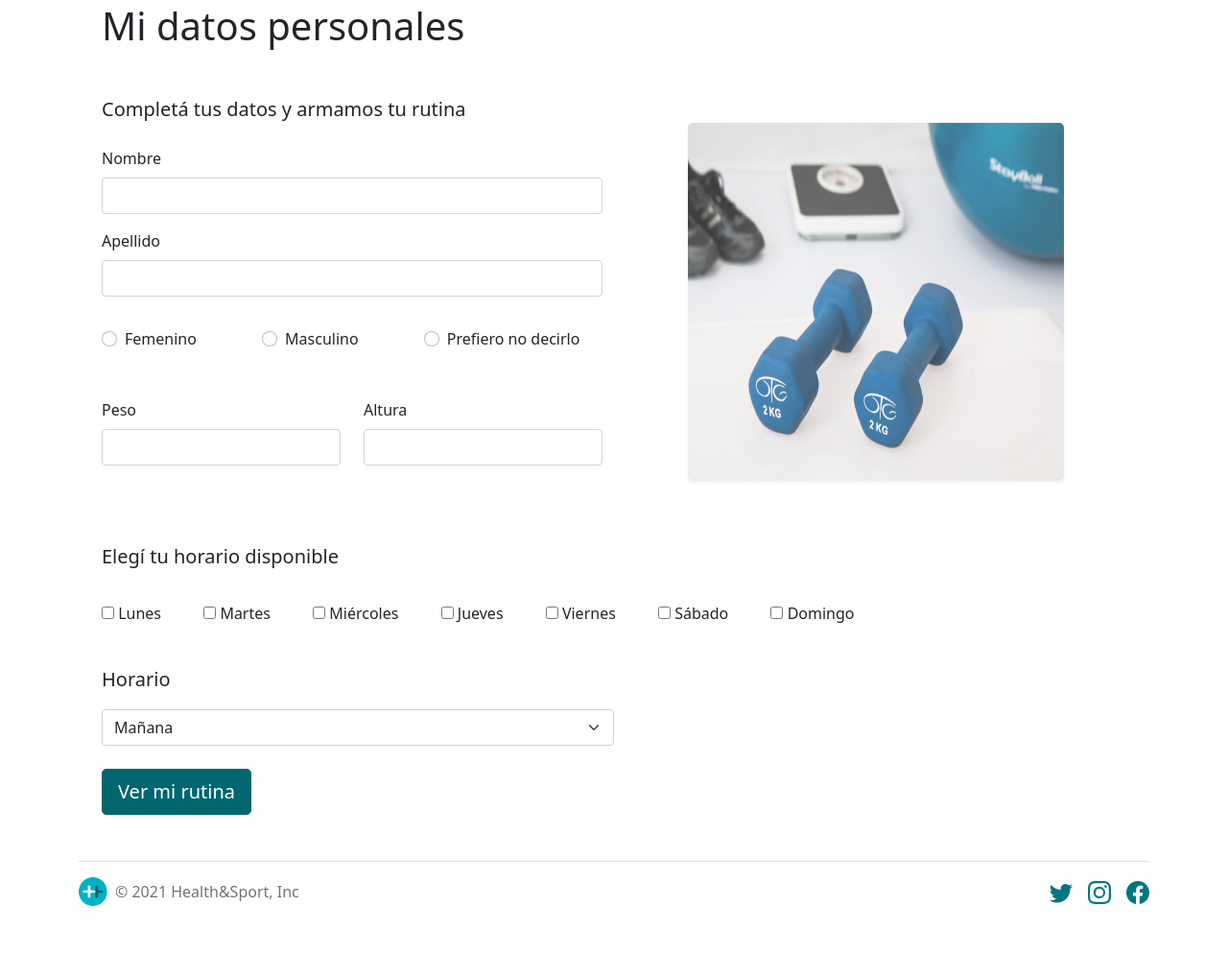
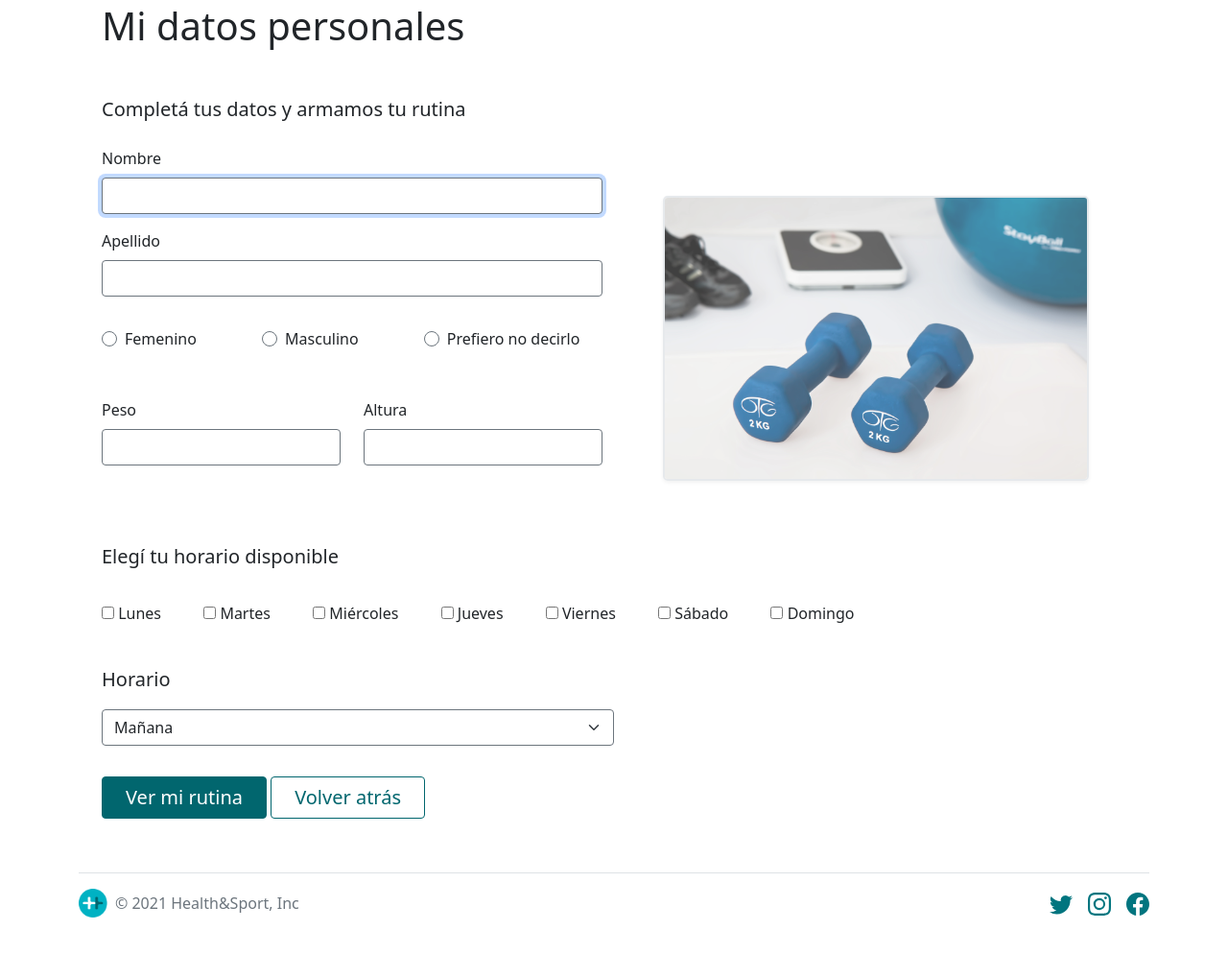
Before and after one commit to Sacorv/webFinalVeI, a plain HTML site: page form.html in a window 1280 px wide. Shown: the part 166-1160 px from the top of the page at 96% size. Drawn offline with Linux system fonts and the light colour scheme.

Commit message:
update form

```diff
--- a/form.html
+++ b/form.html
@@ -95,7 +95,7 @@
 
 	<main>
     <div class="container">
-      <section class="row p-4">
+      <section class="row row-cols-1 row-cols-md-2 row-1-colum p-4">
         <article class="col">
           <form action="#">
             <h1 class="mb-5">Mi datos personales</h1>
@@ -103,38 +103,38 @@
 
             <div class="mb-3">
               <label for="nombre" class="form-label">Nombre</label>
-              <input type="text" id="nombre" class="form-control">
+              <input type="text" id="nombre" class="form-control border border-secondary ip" autofocus style="outline:none">
             </div>
             <div class="mb-3">
               <label for="apellido" class="form-label">Apellido</label>
-              <input type="text" id="apellido" class="form-control">
+              <input type="text" id="apellido" class="form-control border border-secondary ip">
             </div>
             <div class="form-check form-check-inline mt-3 me-3 pe-5">
-              <input class="form-check-input" type="radio" name="inlineRadioOptions" id="inlineRadio1" value="option1">
+              <input class="form-check-input border border-secondary" type="radio" name="inlineRadioOptions" id="inlineRadio1" value="option1">
               <label class="form-check-label" for="inlineRadio1">Femenino</label>
             </div>
             <div class="form-check form-check-inline me-3 pe-5">
-              <input class="form-check-input" type="radio" name="inlineRadioOptions" id="inlineRadio2" value="option2">
+              <input class="form-check-input border border-secondary" type="radio" name="inlineRadioOptions" id="inlineRadio2" value="option2">
               <label class="form-check-label" for="inlineRadio2">Masculino</label>
             </div>
             <div class="form-check form-check-inline">
-              <input class="form-check-input" type="radio" name="inlineRadioOptions" id="inlineRadio3" value="option3">
+              <input class="form-check-input border border-secondary" type="radio" name="inlineRadioOptions" id="inlineRadio3" value="option3">
               <label class="form-check-label" for="inlineRadio3">Prefiero no decirlo</label>
             </div>
             <div class="row mt-5">
               <div class="col mb-3">
                 <label for="peso" class="form-label">Peso</label>
-                <input type="text" id="peso" class="form-control">
+                <input type="text" id="peso" class="form-control border border-secondary ip">
               </div>
               <div class="col mb-3">
                 <label for="altura" class="form-label">Altura</label>
-                <input type="text" id="altura" class="form-control">
+                <input type="text" id="altura" class="form-control border border-secondary ip">
               </div>
             </div>
           </form>
         </article>
-        <article class="col-6 align-items-end d-flex justify-content-center bg-image">
-          <img class="img-fluid w-75 h-75 p-6 opacity-75 rounded-3 shadow-sm mx-auto d-block" src="./img/img-form.jpg" alt="formulariologo">
+        <article class="col align-items-end d-flex justify-content-center bg-image">
+          <img class="opacity-75 rounded-3 shadow-sm mx-auto d-block border border-2 shadow-5-strong img-form" style="max-width: 85%" src="./img/img-form.jpg" alt="formulariologo">
         </article>
       </section>
 
@@ -143,7 +143,7 @@
           <fieldset>
             <p class="fs-5">Elegí tu horario disponible</p>
             <div class="mb-4 pb-3">
-              <div class="form-check form-check-inline mt-3 ms-0 ps-0">
+              <div class="form-check form-check-inline chek-col mt-3 ms-0 ps-0">
                 <input type="checkbox" id="lunes">
                 <label for="lunes">Lunes</label>
               </div>
@@ -174,7 +174,7 @@
             </div>
             <div class="col-md-6">
               <label for="horario" class="form-label mb-3 fs-5">Horario</label>
-              <select name="hora" id="horario" class="form-select">
+              <select name="hora" id="horario" class="form-select border border-secondary ip">
                 <option value="Mañana">Mañana</option>
                 <option value="Tarde">Tarde</option>
                 <option value="Noche">Noche</option>
@@ -183,10 +183,11 @@
 
           </fieldset>
 
-          <div class="col-12 mt-4">
-            <button type="button" class="btn btn-primary btn-lg" data-bs-toggle="modal" data-bs-target="#exampleModal">
+          <div class="col-12 mt-4 pb-2 pt-2">
+            <button type="button" class="btn btn-primary fs-5 pe-4 ps-4" data-bs-toggle="modal" data-bs-target="#exampleModal">
              Ver mi rutina
             </button>
+            <a class="btn btn-outline-secondary fs-5 pe-4 ps-4" href="index.html" role="button">Volver atrás</a>
           </div>
         </form>
       </section>
@@ -202,7 +203,7 @@
         <button type="button" class="btn-close" data-bs-dismiss="modal" aria-label="Close"></button>
       </div>
       <div class="modal-body">
-        ¿Estas seguro/a?
+        ¿Estas segura/o?
       </div>
       <div class="modal-footer">
         <button type="button" class="btn btn-secondary" data-bs-dismiss="modal">Cancelar</button>
```
Also changed, not shown: css/bootstrap.css.
